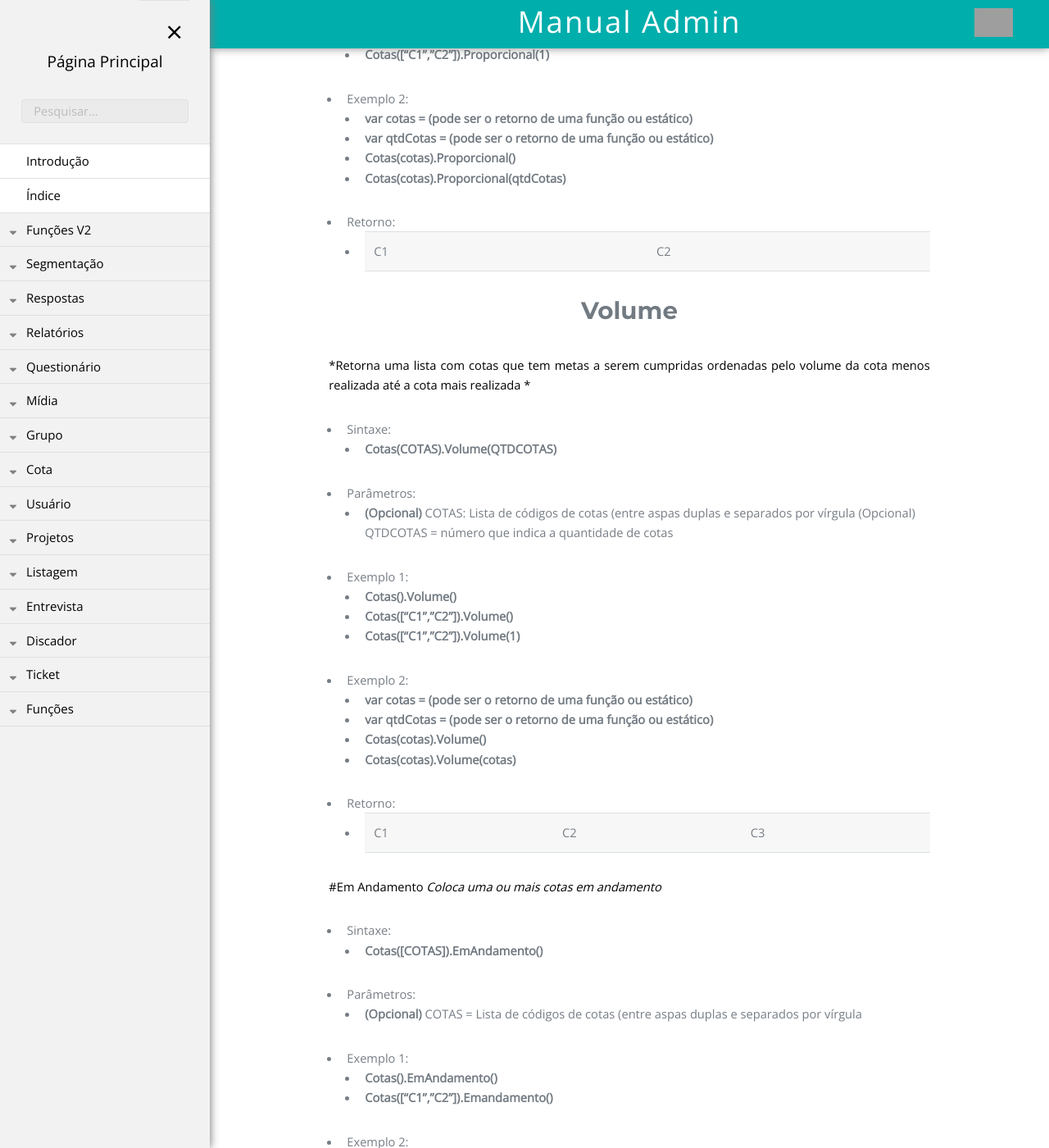
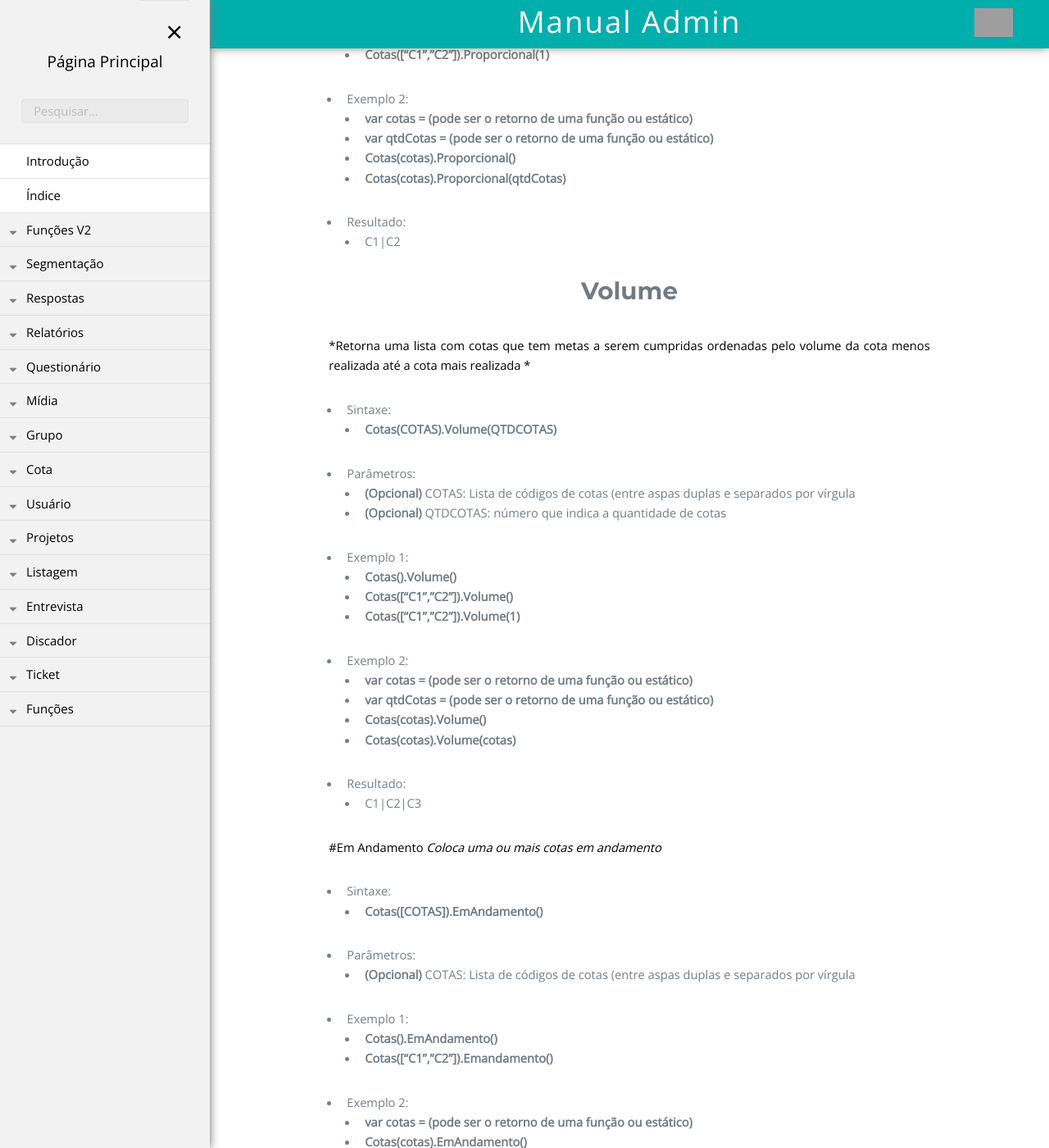
Before and after one commit to rogerio-figueiredo-hsr/hsrtechonline.github.io, a Jekyll site: the page built from _posts/2019-03-29-cotas.md, in a window 1280 px wide and 1400 px high, scrolled down 453 px. Shown: the whole window at 82% size. Built offline with Jekyll 4.4.1, drawn with Linux system fonts in a browser that asks for light colours; some of the changed text lies outside the part shown; grey boxes are pictures that could not be loaded.

Commit message:
Update 2019-03-29-cotas.md

```diff
--- a/_posts/2019-03-29-cotas.md
+++ b/_posts/2019-03-29-cotas.md
@@ -13,7 +13,7 @@
   - **Cotas([COTAS]).Proporcional(QTDCOTAS)**
 - Parâmetros:
   - **(Opcional)** COTAS: Lista de códigos de cotas (entre aspas duplas e separados por vírgula
-  - **(Opcional)** QTDCOTAS: = número que indica a quantidade de cotas
+  - **(Opcional)** QTDCOTAS: número que indica a quantidade de cotas
 - Exemplo 1:
   - **Cotas().Proporcional()**
   - **Cotas(["C1","C2"]).Proporcional()**
@@ -23,8 +23,8 @@
   - **var qtdCotas = (pode ser o retorno de uma função ou estático)**
   - **Cotas(cotas).Proporcional()**
   - **Cotas(cotas).Proporcional(qtdCotas)**
-- Retorno:
-  - C1|C2
+- Resultado:
+  - C1\|C2
 
 
 # Volume
@@ -34,7 +34,7 @@
   - **Cotas(COTAS).Volume(QTDCOTAS)**
 - Parâmetros:
   - **(Opcional)** COTAS: Lista de códigos de cotas (entre aspas duplas e separados por vírgula
-(Opcional) QTDCOTAS = número que indica a quantidade de cotas
+  - **(Opcional)** QTDCOTAS: número que indica a quantidade de cotas
 - Exemplo 1:
   - **Cotas().Volume()**
   - **Cotas(["C1","C2"]).Volume()**
@@ -44,8 +44,8 @@
   - **var qtdCotas = (pode ser o retorno de uma função ou estático)**
   - **Cotas(cotas).Volume()**
   - **Cotas(cotas).Volume(cotas)**
-- Retorno:
-  - C1|C2|C3
+- Resultado:
+  - C1\|C2\|C3
 
 
 #Em Andamento
@@ -69,7 +70,7 @@
 - Sintaxe:
   - **Cotas([COTAS]).Limpar()**
 - Parâmetros:
-  - **(Opcional)** COTAS = Lista de códigos de cotas (entre aspas duplas e separados por vírgula
+  - **(Opcional)** COTAS: Lista de códigos de cotas (entre aspas duplas e separados por vírgula
 - Exemplo 1:
   - **Cotas().Limpar()**
   - **Cotas(["C1","C2"]).Limpar()**
@@ -84,7 +85,7 @@
 - Sintaxe:
   - **Cotas([COTAS]).EfetivarCotas()**
 - Parâmetros:
-  - **(Opcional)** COTAS = Lista de códigos de cotas (entre aspas duplas e separados por vírgula
+  - **(Opcional)** COTAS: Lista de códigos de cotas (entre aspas duplas e separados por vírgula
 - Exemplo 1:
   - **Cotas().EfetivarCotas()**
   - **Cotas(["C1","C2"]).EfetivarCotas()**
@@ -96,11 +97,10 @@
 # Randomizar Cotas
 *Retorna a lista de cotas de forma randomizada.*
 
-Sintaxe:
-Cotas([COTAS]).Randomizar()
-
-Parâmetros:
-(Opcional) COTAS = Lista de códigos de cotas (entre aspas duplas e separados por vírgula
+- Sintaxe:
+  - Cotas([COTAS]).Randomizar()
+- Parâmetros:
+   - **(Opcional)** COTAS: Lista de códigos de cotas (entre aspas duplas e separados por vírgula
 
 Ex.:
 Cotas().Randomizar()
```
Also changed, not shown: other parts of _posts/2019-03-29-cotas.md (+5 -2 lines).
